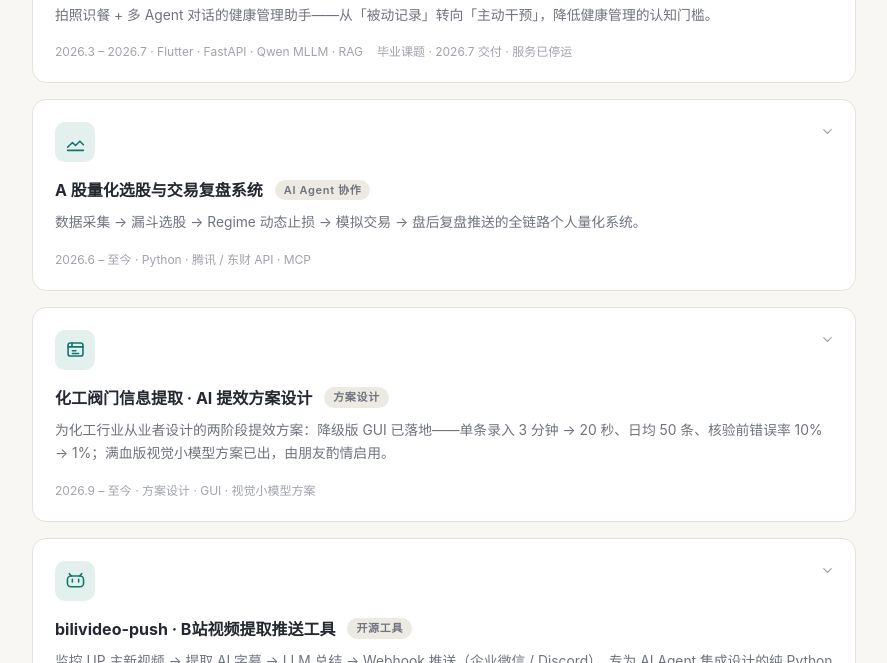
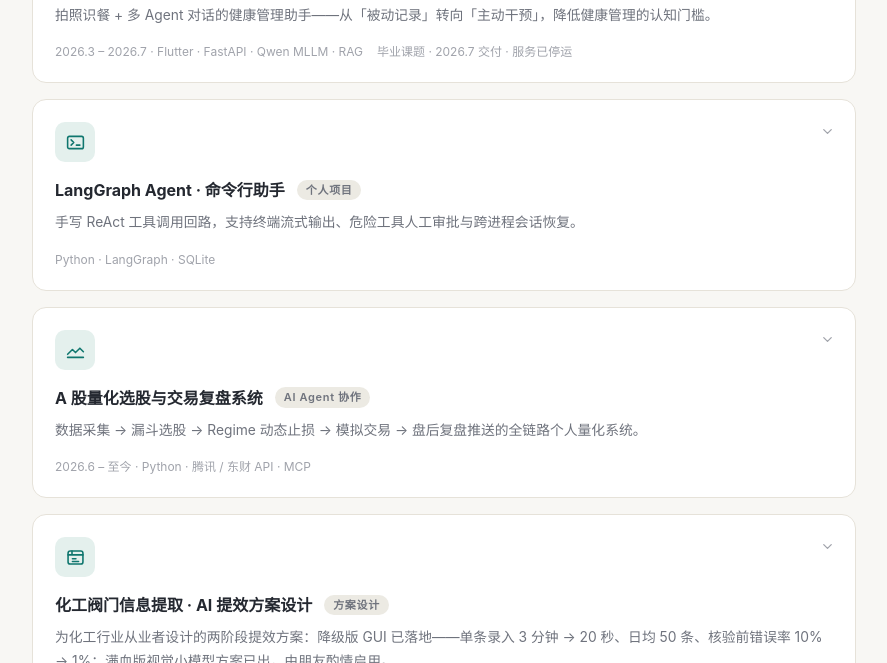
Before and after one commit to Sqyl/sqyl.github.io, a plain HTML site: page index.html in a window 1280 px wide. Shown: the part 906-1569 px from the top of the page, without its empty margins (196-1083 px from the left). Drawn offline with Linux system fonts and the light colour scheme.

Commit message:
docs: feature LangGraph Agent on personal site

```diff
--- a/index.html
+++ b/index.html
@@ -74,6 +74,30 @@
                   <p class="card-detail">数据驱动迭代：设计健康评分算法（综合热量偏差、宏量营养素比例、记录频率等维度），上线周报自动生成与趋势分析，形成「记录 → 反馈 → 行为改变」闭环。本项目产品设计及全栈开发均由本人独立完成。</p>
                   <div class="chips">
                     <span class="chip">Flutter</span><span class="chip">FastAPI</span><span class="chip">MongoDB</span><span class="chip">FAISS</span><span class="chip">Qwen MLLM</span><span class="chip">RAG</span><span class="chip">Docker</span>
+                  </div>
+                </div>
+              </div>
+            </div>
+          </article>
+          <article class="card card-wide exp-card exp-item reveal">
+            <div class="card-icon">
+              <svg viewBox="0 0 24 24" fill="none" stroke="currentColor" stroke-width="1.8" stroke-linecap="round" stroke-linejoin="round" aria-hidden="true"><rect x="3" y="5" width="18" height="14" rx="2"/><path d="m7 9 3 3-3 3m6 0h4"/></svg>
+            </div>
+            <h3 class="card-title">
+              <button class="exp-toggle" type="button" aria-expanded="false">LangGraph Agent · 命令行助手<span class="tag tag-intern">个人项目</span><svg class="chev" viewBox="0 0 24 24" fill="none" stroke="currentColor" stroke-width="2" stroke-linecap="round" stroke-linejoin="round" aria-hidden="true"><path d="M6 9l6 6 6-6"/></svg></button>
+            </h3>
+            <p class="card-desc">手写 ReAct 工具调用回路，支持终端流式输出、危险工具人工审批与跨进程会话恢复。</p>
+            <div class="card-meta">
+              <span>Python · LangGraph · SQLite</span>
+            </div>
+            <div class="exp">
+              <div class="exp-body">
+                <div class="exp-inner">
+                  <p class="card-detail">核心实现：手写模型与工具节点，通过 <code>ToolMessage</code> 按调用 ID 将工具结果回传模型。CLI 流式显示模型输出；危险工具调用会暂停等待人工确认。SQLite 按 <code>thread_id</code> 保存检查点，复用同一会话 ID 即可在新进程恢复历史。</p>
+                  <p class="card-detail">验证：9 条离线机制回归通过，覆盖工具回路、审批、流式事件与会话恢复。真实模型小样本按规则评分并支持逐例基线比较，glm-5.1 首轮基线 5/5 通过。</p>
+                  <p class="card-detail">进行中：本地笔记 RAG 目前处于文档加载切分与词法检索阶段，尚未接入 Agent。</p>
+                  <div class="chips">
+                    <span class="chip">ReAct</span><span class="chip">人工审批</span><span class="chip">流式 CLI</span><span class="chip">离线回归</span><span class="chip">模型评测</span>
                   </div>
                 </div>
               </div>
```
